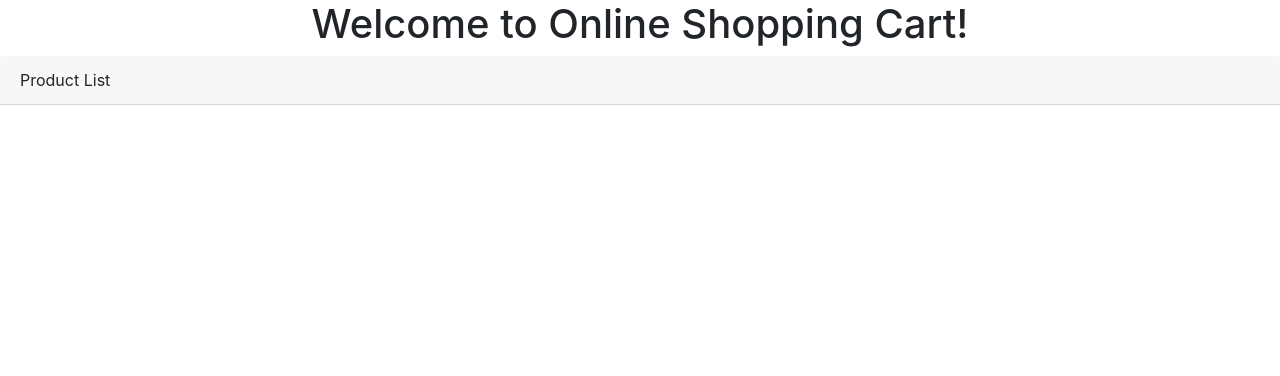
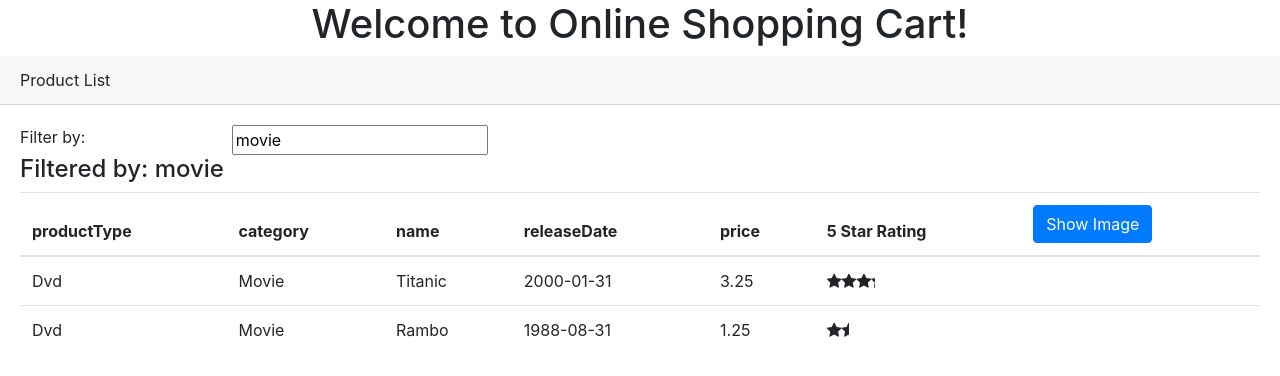
Before and after one commit to jayampathib/Angular_ShopingCart, an Angular app in the folder ShopCart/: page / in a window 1280 px wide. Shown: the top 376 px of the page. Built offline with nearby package versions, Linux system fonts and the light colour scheme.

Commit message:
9.3 add [OnInit] Lifecycle hook and initiate values

```diff
--- a/ShopCart/src/app/Products/product-list.component.ts
+++ b/ShopCart/src/app/Products/product-list.component.ts
@@ -1,4 +1,4 @@
-import { Component } from "@angular/core";
+import { Component, OnInit } from "@angular/core";
 
 import{IProduct} from "./IProduct";
 import{StarComponent} from "../Shared/star.component";
@@ -8,8 +8,11 @@ import { ProductService } from "./product.service";
     selector:'shp-product-list',
     templateUrl:'./product-list.component.html'
 })
-export class ProductListComponent
+export class ProductListComponent  implements OnInit
 {
+    ngOnInit(): void {
+       this.products = this.productService.getProducts();
+    }
 
     constructor(private productService : ProductService) {
     }
```
